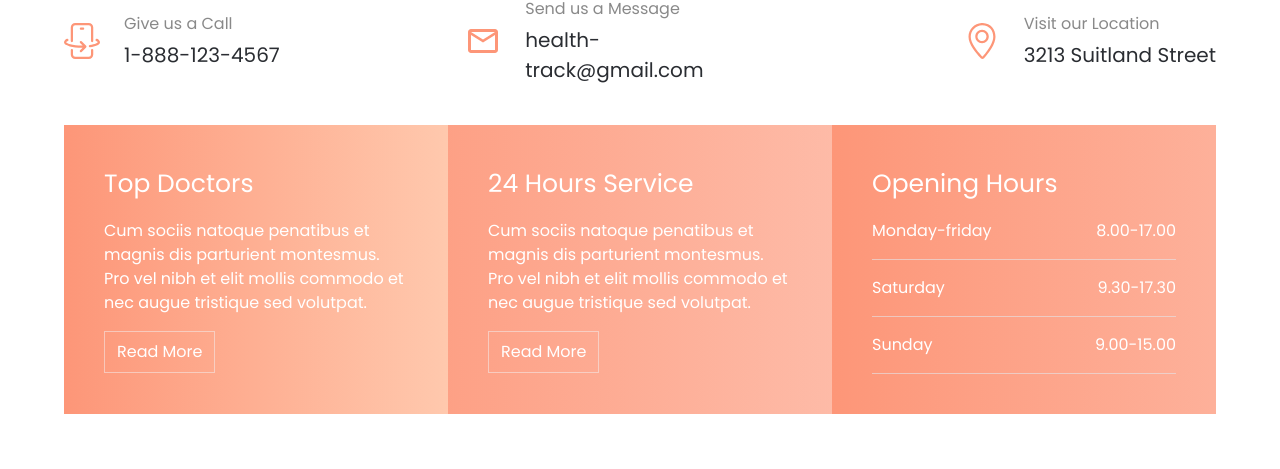
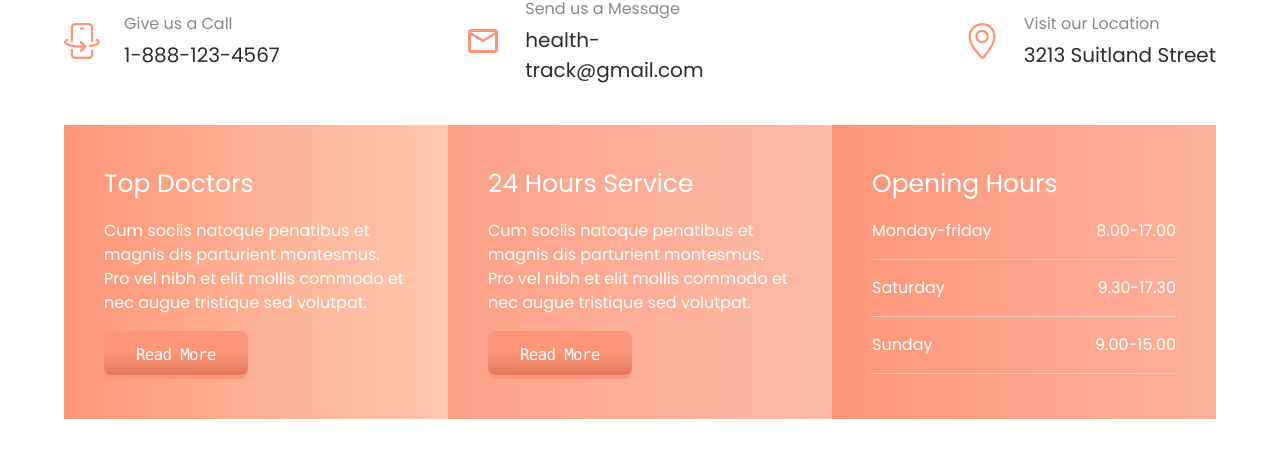
Before and after one commit to jahedasultana/Health-Track, a React (Vite) app: page / in a window 1280 px wide. Shown: the part 619-1088 px from the top of the page. Built offline with nearby package versions, Linux system fonts and the light colour scheme; no server answers.

Commit message:
button some change

```diff
--- /dev/null
+++ b/src/components/Button.jsx
@@ -0,0 +1,41 @@
+
+import { Link } from "react-router-dom";
+
+const Button = ({ buttonText, type, link, handelButton }) => {
+
+    const buttonTextV = buttonText || 'Submit'
+    const typeV = type || "link"
+    const linkV = link || '/'
+
+    return (
+        <>
+            {
+                handelButton ?
+                <button onClick={handelButton} className="relative inline-flex items-center justify-center px-8 py-3 overflow-hidden font-mono tracking-tighter text-white bg-[#FD9678] rounded-lg group">
+                        <span className="absolute w-0 h-0 transition-all duration-500 ease-out bg-[#1ABC9C] rounded-full group-hover:w-56 group-hover:h-56"></span>
+                        <span className="absolute inset-0 w-full h-full -mt-1 rounded-lg opacity-30 bg-gradient-to-b from-transparent via-transparent to-[#a53614]"></span>
+                        <span className="relative">{buttonTextV}</span>
+                    </button>
+                :
+                (
+                    typeV == "button" ?
+                    <button type="submit" className="relative inline-flex items-center justify-center px-8 py-3 overflow-hidden font-mono tracking-tighter text-white bg-[#FD9678] rounded-lg group">
+                        <span className="absolute w-0 h-0 transition-all duration-500 ease-out bg-[#1ABC9C] rounded-full group-hover:w-56 group-hover:h-56"></span>
+                        <span className="absolute inset-0 w-full h-full -mt-1 rounded-lg opacity-30 bg-gradient-to-b from-transparent via-transparent to-[#a53614]"></span>
+                        <span className="relative">{buttonTextV}</span>
+                    </button>
+                    :
+                    <Link to={linkV} className="relative inline-flex items-center justify-center px-8 py-3 overflow-hidden font-mono tracking-tighter text-white bg-[#FD9678] rounded-lg group">
+                        <span className="absolute w-0 h-0 transition-all duration-500 ease-out bg-[#1ABC9C] rounded-full group-hover:w-56 group-hover:h-56"></span>
+                        <span className="absolute inset-0 w-full h-full -mt-1 rounded-lg opacity-30 bg-gradient-to-b from-transparent via-transparent to-[#a53614]"></span>
+                        <span className="relative">{buttonTextV}</span>
+                    </Link >
+                )
+
+            }
+
+        </>
+    );
+};
+
+export default Button;
--- a/src/pages/aboutUs/WhoWeAre.jsx
+++ b/src/pages/aboutUs/WhoWeAre.jsx
@@ -1,3 +1,5 @@
+import Button from "../../components/Button";
+
 const WhoWeAre = () => {
   return (
     <div className="my-12 w-[90%] mx-auto">
@@ -19,16 +21,14 @@ const WhoWeAre = () => {
               Praesent massa orci, condimen vitae mattis quis, imperdiet non
               massa.
             </h2>
-            <p>
+            <p className="pb-3">
               Lorem ipsum dolor sit amet, consectetur ag elit. Proin ipsum
               augue, rhoncus ac arcu ut, auclum est. AEtiam ligula orci, condim
               at turpis sed.Ppulvinar, poserat vitae, ultrices quis semper nisi
               porttitor. Aenean vel libero at nulla pulvinar placerat mauris
               Phasellus..
             </p>
-            <button className="border border-gray-400 p-3 mt-2">
-              Read More
-            </button>
+            <Button buttonText={'Read More'}/>
           </div>
         </div>
       </div>
--- a/src/pages/home/promotional/Promotional.jsx
+++ b/src/pages/home/promotional/Promotional.jsx
@@ -5,6 +5,7 @@ import Swal from 'sweetalert2';
 import image1 from '../../../assets/homeImage/clender.png';
 import image2 from '../../../assets/homeImage/heard.png';
 import { TiPlus } from "react-icons/ti";
+import Button from "../../../components/Button";
 
 
 const Promotional = () => {
@@ -74,9 +75,7 @@ const Promotional = () => {
             required
             placeholder="Your Email"
           />
-          <button type="submit" className="px-4 py-2 rounded-md bg-secondary text-white bg-[#FD9678] shadow-md transition-opacity font-semibold hover:opacity-80">
-            Subscribe
-          </button>
+          <Button type={'button'} buttonText={'subscribe'}/>
         </form>
       </div>
     </section>
--- a/src/pages/home/topDoctors/TopDoctors.jsx
+++ b/src/pages/home/topDoctors/TopDoctors.jsx
@@ -1,3 +1,4 @@
+import Button from "../../../components/Button";
 
 const TopDoctors = () => {
     return (
@@ -5,12 +6,12 @@ const TopDoctors = () => {
             <div className="p-10 bg-gradient-to-r from-[#FD9678] to-[#FFA477]/60 text-white space-y-4">
                 <h2 className="text-[25px]">Top Doctors</h2>
             <p>Cum sociis natoque penatibus et magnis dis parturient montesmus. Pro vel nibh et elit mollis commodo et nec augue tristique sed volutpat.</p>
-            <button className="px-3 py-2 border border-gray-100/50">Read More</button>
+           <Button buttonText={'Read More'}/>
             </div>
             <div className="p-10 bg-gradient-to-r from-[#FD9678]/90 to-[#FD9678]/65 text-white space-y-4">
                 <h2 className="text-[25px]">24 Hours Service</h2>
             <p>Cum sociis natoque penatibus et magnis dis parturient montesmus. Pro vel nibh et elit mollis commodo et nec augue tristique sed volutpat.</p>
-            <button className="px-3 py-2 border border-gray-100/50">Read More</button>
+            <Button buttonText={'Read More'}/>
             </div>
             <div className="p-10 bg-gradient-to-r from-[#FD9678] to-[#FD9678]/75 text-white space-y-4">
                 <h2 className="text-[25px]">Opening Hours</h2>
--- a/src/shared/navBar/NavBar.jsx
+++ b/src/shared/navBar/NavBar.jsx
@@ -3,6 +3,7 @@ import { Link, useLocation } from "react-router-dom";
 import TopContact from "./TopContant";
 import useAuth from "../../provider/useAuth";
 import logo from "../../../public/logo.png";
+import Button from "../../components/Button";
 
 const Navbar = () => {
   const [menuOpen, setMenuOpen] = useState(false);
@@ -96,16 +97,18 @@ const Navbar = () => {
                       />
                     </button>
                     {isOpen && (
-                      <div className="bg-[#FD9678] z-50 text-white px-4 py-5 w-44 space-y-5 absolute top-14 right-0">
-                        <Link className="block text-lg" to={"dashboard"}>
+                      <div className="bg-gray-400/40 border border-gray-600/40  z-50 text-white px-3 py-4 rounded-lg  w-44 space-y-5 absolute top-14 right-0  ">
+                        <div className="flex flex-col justify-center items-center">
+                        <Link className="block text-lg pb-1" to={"dashboard"}>
                           Dashboard
                         </Link>
-                        <button
-                          onClick={handleLogout}
-                          className="block text-lg p-2 bg-red-600 rounded-sm w-full border border-white/55"
-                        >
-                          Logout
-                        </button>
+
+                        <div>
+                        <Button buttonText={'LogOut'} handelButton={handleLogout}/>
+                        </div>
+                        </div>
+
+
                       </div>
                     )}
                   </div>
```
